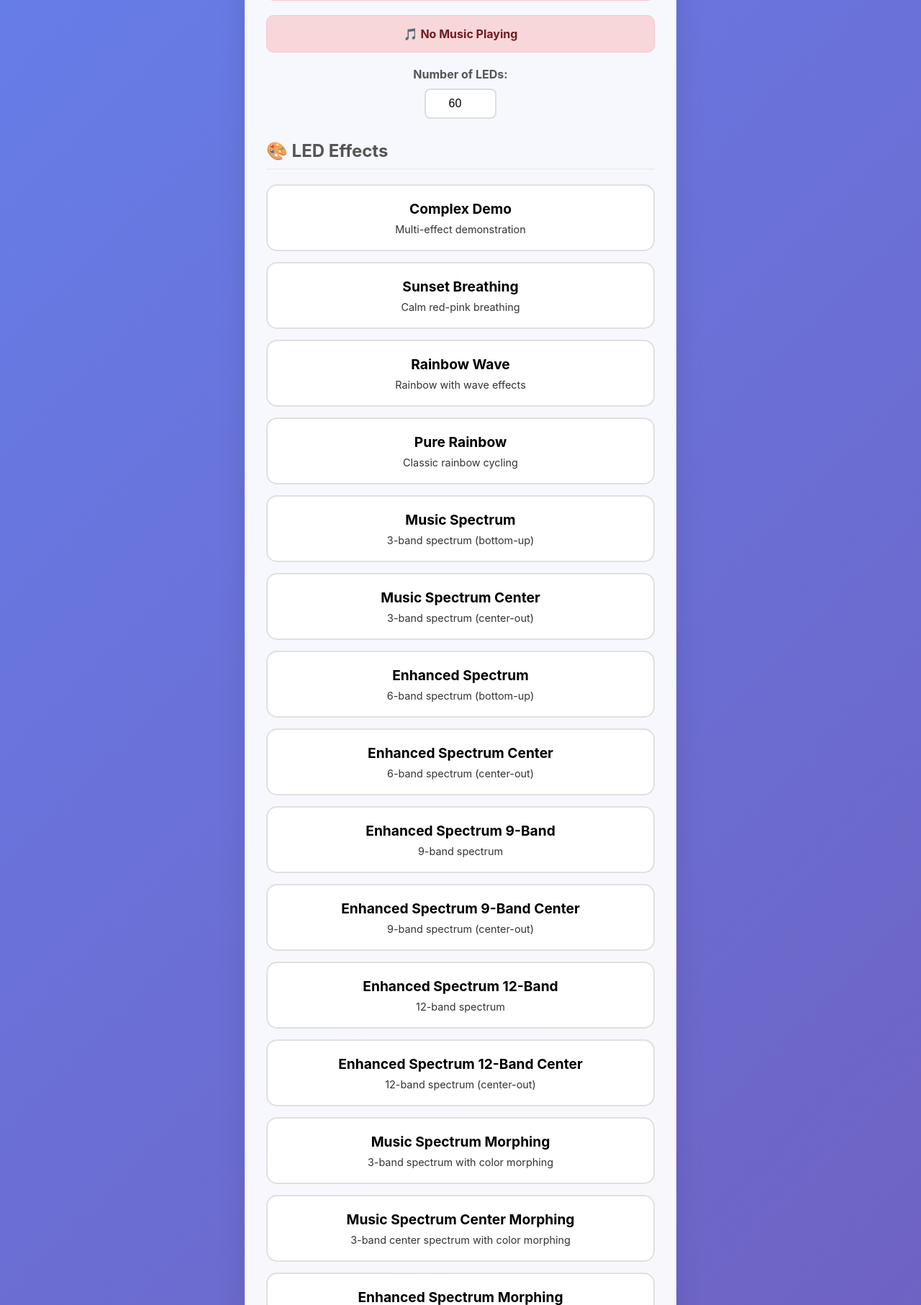
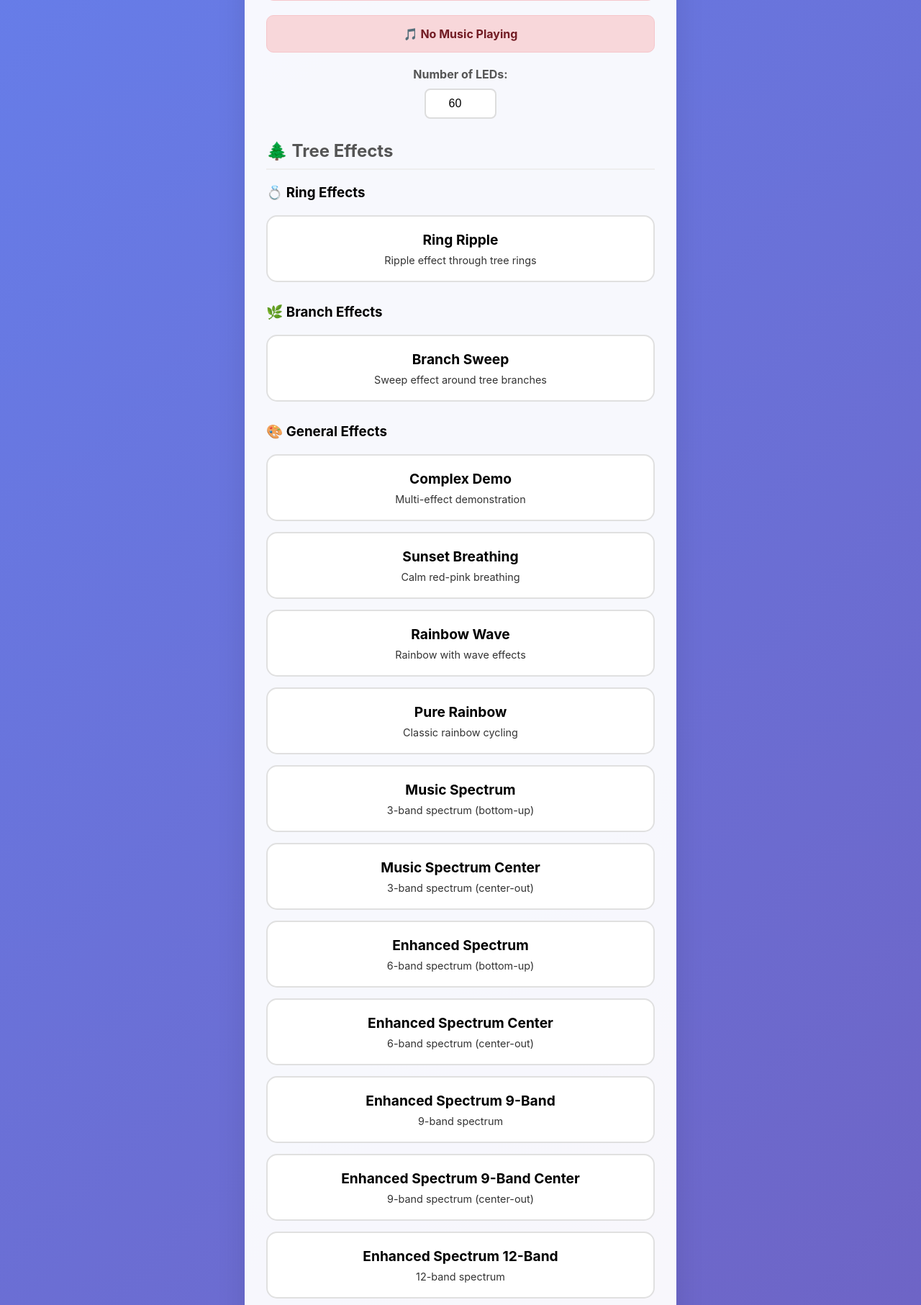
Before and after one commit to NoamNissan/gspot-tree, a Flask app: page / in a window 1280 px wide. Shown: the part 180-1993 px from the top of the page at 72% size. Run offline with Flask 3, Linux system fonts and the light colour scheme.

Commit message:
branches and rings for web server
Change-Id: I556b59df804b0a3f942abdf58b69dfa1a118794a

```diff
--- a/web_controller/app.py
+++ b/web_controller/app.py
@@ -13,8 +13,16 @@ import glob
 
 app = Flask(__name__)
 
-# Available recipes
-RECIPES = [
+# Available recipes organized by category
+RING_RECIPES = [
+    {"id": "ring_ripple", "name": "Ring Ripple", "description": "Ripple effect through tree rings"}
+]
+
+BRANCH_RECIPES = [
+    {"id": "branch_sweep", "name": "Branch Sweep", "description": "Sweep effect around tree branches"}
+]
+
+GENERAL_RECIPES = [
     {"id": "complex_demo", "name": "Complex Demo", "description": "Multi-effect demonstration"},
     {"id": "sunset_breathing", "name": "Sunset Breathing", "description": "Calm red-pink breathing"},
     {"id": "rainbow_wave", "name": "Rainbow Wave", "description": "Rainbow with wave effects"},
@@ -112,7 +120,8 @@ def run_recipe(recipe_id, pixels=60):
         "python3",
         "../led_ctrl/led_orchestrator.py",
         "--recipe", recipe_id,
-        "--pixels", str(pixels)
+        "--pixels", str(pixels),
+        "--tree-config", "../led_ctrl/tree_config.yaml"
     ]
 
     try:
@@ -196,7 +205,13 @@ def play_song(filename):
 def index():
     """Main control page"""
     songs = get_songs()
-    return render_template('index.html', recipes=RECIPES, songs=songs, current_recipe=current_recipe, current_song=current_song)
+    return render_template('index.html',
+                         ring_recipes=RING_RECIPES,
+                         branch_recipes=BRANCH_RECIPES,
+                         general_recipes=GENERAL_RECIPES,
+                         songs=songs,
+                         current_recipe=current_recipe,
+                         current_song=current_song)
 
 @app.route('/start/<recipe_id>')
 def start_recipe(recipe_id):
--- a/web_controller/templates/index.html
+++ b/web_controller/templates/index.html
@@ -263,9 +263,34 @@
             </div>
         </div>
 
-        <h2>🎨 LED Effects</h2>
+        <h2>🌲 Tree Effects</h2>
+
+        <h3>💍 Ring Effects</h3>
+        <br>
         <div class="recipe-grid">
-            {% for recipe in recipes %}
+            {% for recipe in ring_recipes %}
+            <div class="recipe-card" data-recipe="{{ recipe.id }}">
+                <div class="recipe-name">{{ recipe.name }}</div>
+                <div class="recipe-description">{{ recipe.description }}</div>
+            </div>
+            {% endfor %}
+        </div>
+
+        <h3>🌿 Branch Effects</h3>
+        <br>
+        <div class="recipe-grid">
+            {% for recipe in branch_recipes %}
+            <div class="recipe-card" data-recipe="{{ recipe.id }}">
+                <div class="recipe-name">{{ recipe.name }}</div>
+                <div class="recipe-description">{{ recipe.description }}</div>
+            </div>
+            {% endfor %}
+        </div>
+
+        <h3>🎨 General Effects</h3>
+        <br>
+        <div class="recipe-grid">
+            {% for recipe in general_recipes %}
             <div class="recipe-card" data-recipe="{{ recipe.id }}">
                 <div class="recipe-name">{{ recipe.name }}</div>
                 <div class="recipe-description">{{ recipe.description }}</div>
```
